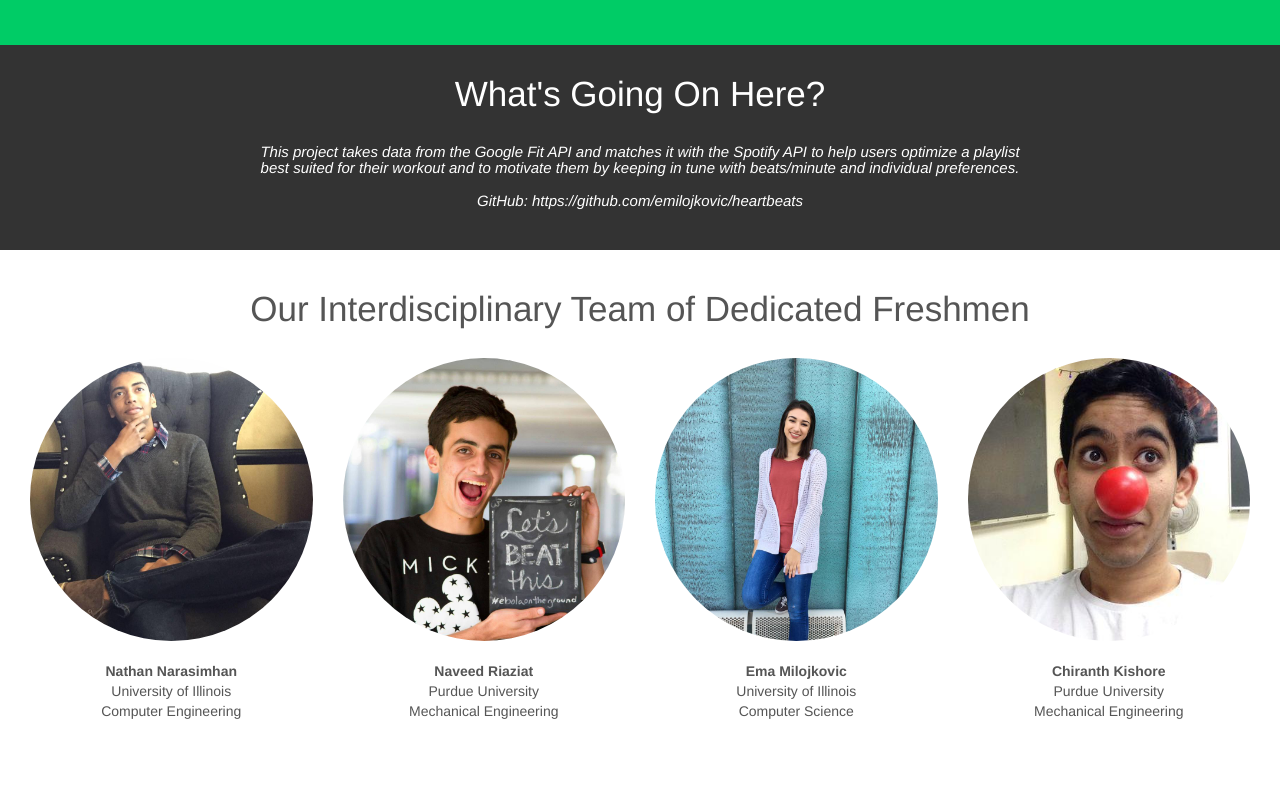
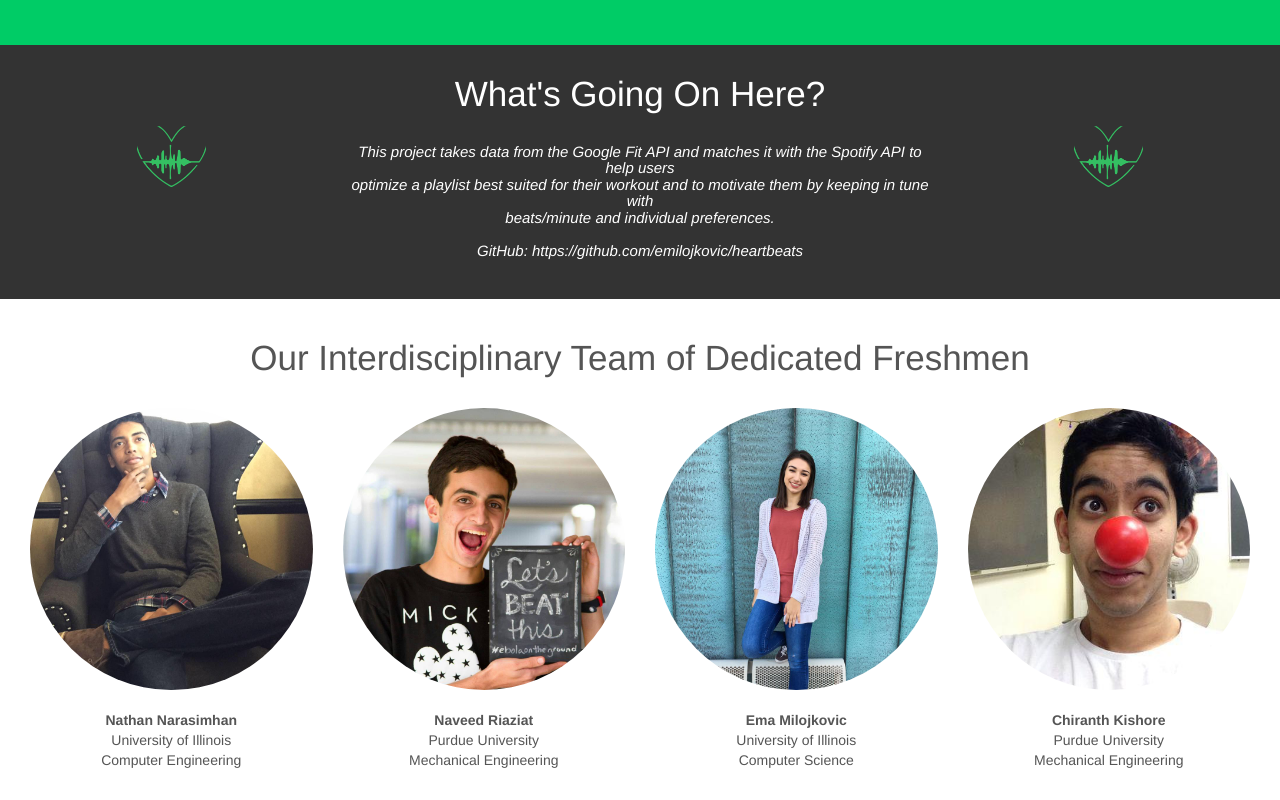
Before and after one commit to Chiranth7954/heartbeats, a plain HTML site: page static/index.html in a window 1280 px wide. Shown: the part 939-1739 px from the top of the page. Before the commit the page ends 1690 px from the top, so only its background shows below. Drawn offline with nearby package versions, Linux system fonts and the light colour scheme; a web font is replaced by a local one.

Commit message:
Update index.html

```diff
--- a/static/index.html
+++ b/static/index.html
@@ -243,18 +243,18 @@
 
     <div class="container-fluid middle">
         <h2>What's Going On Here?</h2>
-        <!--<div class="col-xs-3 col-sm-3 col-md-3 col-lg-3" style="display:inline-block">
-            <img src="image1.jpg" class="img-responsive img-circle" width="25%" length="25%" style="display:inline" alt="Logo">
-        </div>-->
-        <div style="display:inline-block" id="description"> <!--class="col-xs-6 col-sm-6 col-md-6 col-lg-6" -->
-            <h3><i>This project takes data from the Google Fit API and matches it with the Spotify API to help users optimize a playlist <br>
-            best suited for their workout and to motivate them by keeping in tune with beats/minute and individual preferences.<br><br>
+        <div class="col-xs-3 col-sm-3 col-md-3 col-lg-3" style="display:inline-block">
+            <img src="image.png" class="img-responsive img-circle" width="25%" length="25%" style="display:inline" alt="Logo">
+        </div>
+        <div class="col-xs-6 col-sm-6 col-md-6 col-lg-6" style="display:inline-block" id="description">
+            <h3><i>This project takes data from the Google Fit API and matches it with the Spotify API to help users <br>optimize a playlist
+            best suited for their workout and to motivate them by keeping in tune with<br> beats/minute and individual preferences.<br><br>
             <a href="https://github.com/emilojkovic/heartbeats">GitHub: https://github.com/emilojkovic/heartbeats</a></i>
             </h3>
         </div>
-        <!--<div class="col-xs-3 col-sm-3 col-md-3 col-lg-3" style="display:inline-block">
-            <img src="image2.jpg" class="img-responsive img-circle" width="25%" length="25%" style="display:inline" alt="Logo">
-        </div>-->
+        <div class="col-xs-3 col-sm-3 col-md-3 col-lg-3" style="display:inline-block">
+            <img src="image.png" class="img-responsive img-circle" width="25%" length="25%" style="display:inline" alt="Logo">
+        </div>
     </div>
 
     <div class="container-fluid bottom">
```
